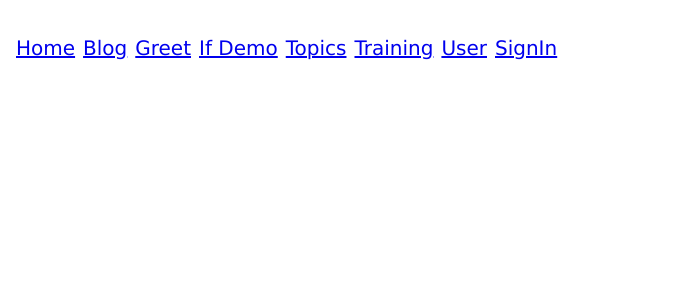
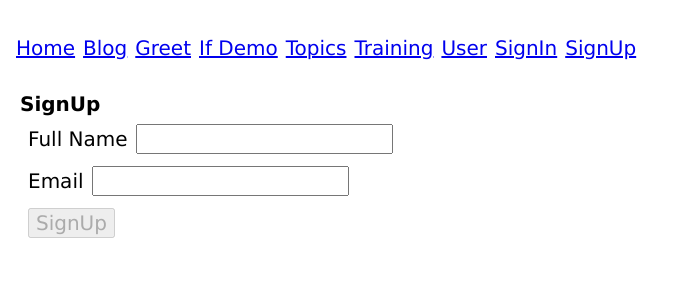
Before and after one commit to Codeworm08/angular-training, an Angular app in the folder firstapp/: page /signup in a window 1280 px wide. Before the commit this address led to /. Shown: the top 300 px of the page, without its empty margins (0-684 px from the left). Built offline with nearby package versions, Linux system fonts and the light colour scheme.

Commit message:
reactiveformsmodule

```diff
--- a/firstapp/src/app/app.component.html
+++ b/firstapp/src/app/app.component.html
@@ -7,6 +7,8 @@
   <a routerLink="training">Training</a>
   <a routerLink="user">User</a>
   <a routerLink="signin">SignIn</a>
+  <a routerLink="signup">SignUp</a>
+
 
 </div>
 <div>
--- a/firstapp/src/app/signin/signin.component.html
+++ b/firstapp/src/app/signin/signin.component.html
@@ -1,21 +1,28 @@
 <h3>SignIn</h3>
 <div>
-    <div>
+    <form #frm="ngForm">
+        <div>
         <label for="">Login</label>
-        <input type="text" [(ngModel)]="login" #lg="ngModel" required><span class="req">*</span>
+        <input type="text" name="login" [(ngModel)]="login" #lg="ngModel" required><span class="req">*</span>
    <div [hidden]="lg.valid || lg.pristine">
     <p class="req">Login is required</p>
    </div>
     </div>
     <div>
         <label for="">Password</label>
-        <input type="password"  [(ngModel)]="password" #pw="ngModel" required><span class="req" >*</span>
+        <input type="password" name="password"  [(ngModel)]="password" #pw="ngModel" required><span class="req" >*</span>
         <div [hidden]="pw.valid || pw.pristine">
             <p class="req">Password is required</p>
            </div>
     </div>
     <div>
+<!--
         <button (click)="doSignIn()" [disabled]="lg.invalid || pw.invalid">SignIn</button>
+-->
+        <button (click)="doSignIn()" [disabled]="frm.invalid">SignIn</button>
+
     </div>
     <div>{{msg}}</div>
+</form>
+
 </div>
--- /dev/null
+++ b/firstapp/src/app/signup/signup.component.html
@@ -0,0 +1,21 @@
+
+<div>
+    <h3>SignUp</h3>
+    <form [formGroup]="frm">
+
+    <div>
+        <label for="">Full Name</label>
+        <input type="text" name="fname" formControlName="fname">
+    <div [hidden]="frm.get('fname')?.valid || frm.get('fname')?.pristine">
+        Full Name is required
+    </div>
+    </div>
+    <div>
+        <label for="">Email</label>
+        <input type="text" name="email" formControlName="email">
+    </div>
+    <div>
+        <button (click)="doSignup()" [disabled]="frm.invalid">SignUp</button>
+    </div>
+</form>
+</div>
--- /dev/null
+++ b/firstapp/src/app/signup/signup.component.ts
@@ -0,0 +1,22 @@
+import { Component } from '@angular/core';
+import { FormControl, FormGroup, Validators } from '@angular/forms';
+
+@Component({
+  selector: 'app-signup',
+  standalone: false,
+  templateUrl: './signup.component.html',
+  styleUrl: './signup.component.css'
+})
+export class SignupComponent {
+frm:FormGroup;
+constructor(){
+  this.frm = new FormGroup({
+    fname:new FormControl('',[Validators.required]),
+    email:new FormControl('',[Validators.required]),
+  })
+}
+
+public doSignup():void {
+  alert(this.frm.get('fname')?.value + " , " + this.frm.get('email')?.value);
+}
+}
```
Also changed, not shown: firstapp/src/app/app.module.ts (+8 -4 lines), firstapp/src/app/signup/signup.component.css (added).
